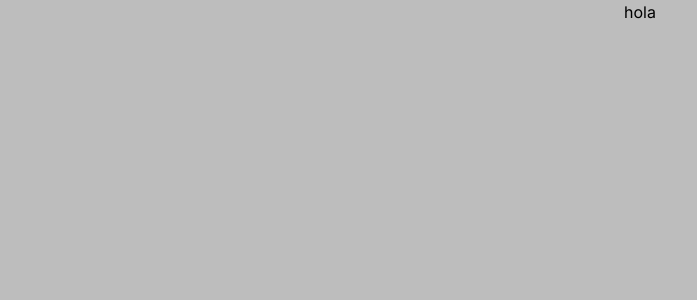
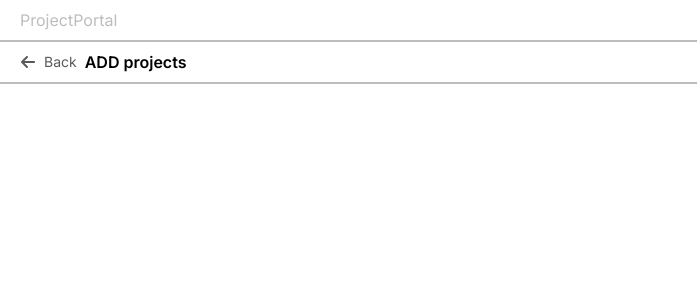
Before and after one commit to Andymonzon/project-portal, a Next.js app: page /add in a window 1280 px wide. Shown: the top 300 px of the page, without its empty margins (0-697 px from the left). Built offline with nearby package versions, Linux system fonts and the light colour scheme.

Commit message:
feat: Add logic for Navbar to change based on URL

```diff
--- a/src/app/add/page.tsx
+++ b/src/app/add/page.tsx
@@ -1,5 +1,11 @@
+import { Navbar } from "@/components/Navbar/Navbar";
+import { types } from "@/models/navbar.model";
+
 export default function Home() {
   return (
-    <main className="flex flex-col items-center justify-between">hola</main>
+    <>
+      <Navbar type={types.ADD} />
+      <main className="bg-white w-full h-full"></main>
+    </>
   );
 }
--- a/src/app/page.tsx
+++ b/src/app/page.tsx
@@ -1,10 +1,11 @@
 import { Navbar } from "@/components/Navbar/Navbar";
 import { ContainerCards } from "../components/ContainerCards/ContainerCards";
+import { types } from "@/models/navbar.model";
 
 export default function Home() {
   return (
     <>
-      <Navbar />
+      <Navbar type={types.HOME} />
       <main className="flex flex-col items-center justify-between">
         <ContainerCards />
       </main>
--- a/src/components/Navbar/Navbar.tsx
+++ b/src/components/Navbar/Navbar.tsx
@@ -1,16 +1,32 @@
 "use client";
 
+import { types } from "@/models/navbar.model";
 import Link from "next/link";
+import { FaArrowLeft } from "react-icons/fa6";
 import { TiPlus } from "react-icons/ti";
 
-export const Navbar = () => {
+interface Props {
+  type: types;
+}
+export const Navbar = ({ type }: Props) => {
   return (
     <div className="bg-white">
-      <div className="border-b border-[#BDBDBD] px-5 py-2">
+      <div className="border-b-2 border-[#BDBDBD] px-5 py-2">
         <h1 className="text-[#BDBDBD]">ProjectPortal</h1>
       </div>
-      <div className="flex justify-between px-5 py-2">
-        <h2>My projects</h2>
+      <div className="flex justify-between px-5 py-2 items-center border-b-2 border-[#BDBDBD]">
+        <div className="flex gap-2">
+          {type === types.EDIT || type === types.ADD ? (
+            <div className="flex items-center gap-2">
+              <Link href={"/"} className="flex items-center gap-2">
+                <FaArrowLeft color="#000000A6" />
+                <p className="text-sm text-[#000000A6]">Back</p>
+              </Link>
+            </div>
+          ) : null}
+          <h2 className="font-semibold">{type} projects</h2>
+        </div>
+        {type === types.HOME && (
           <Link
             href="/add"
             className="text-white bg-[#F5222D] rounded p-2 flex items-center gap-1"
@@ -18,6 +34,7 @@ export const Navbar = () => {
             <TiPlus color="fff" />
             Add project
           </Link>
+        )}
       </div>
     </div>
   );
--- /dev/null
+++ b/src/models/navbar.model.ts
@@ -0,0 +1,5 @@
+export enum types {
+  ADD = "ADD",
+  EDIT = "EDIT",
+  HOME = "My",
+}
```
Lines whose indentation alone changed are shown as unchanged.
